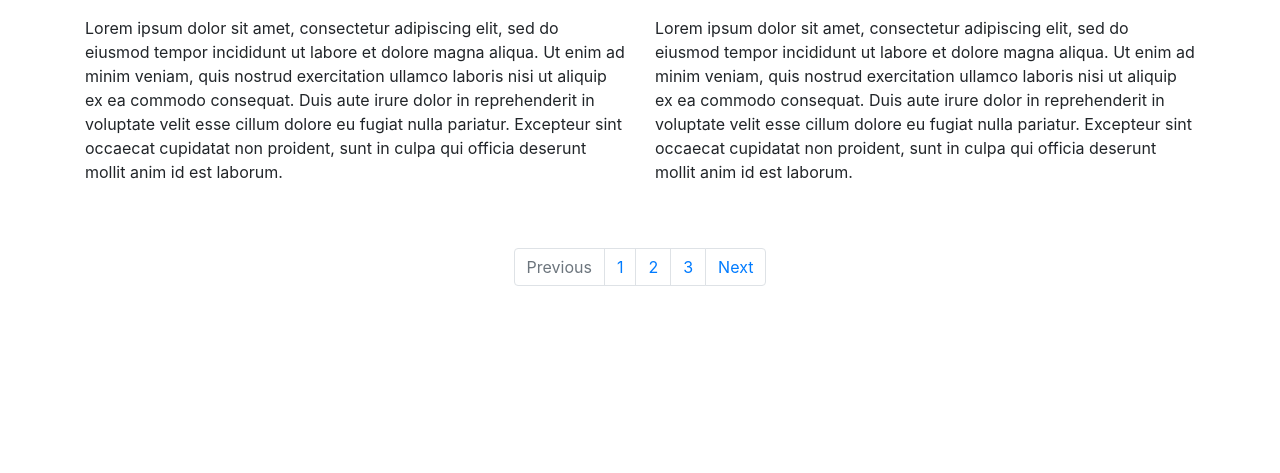
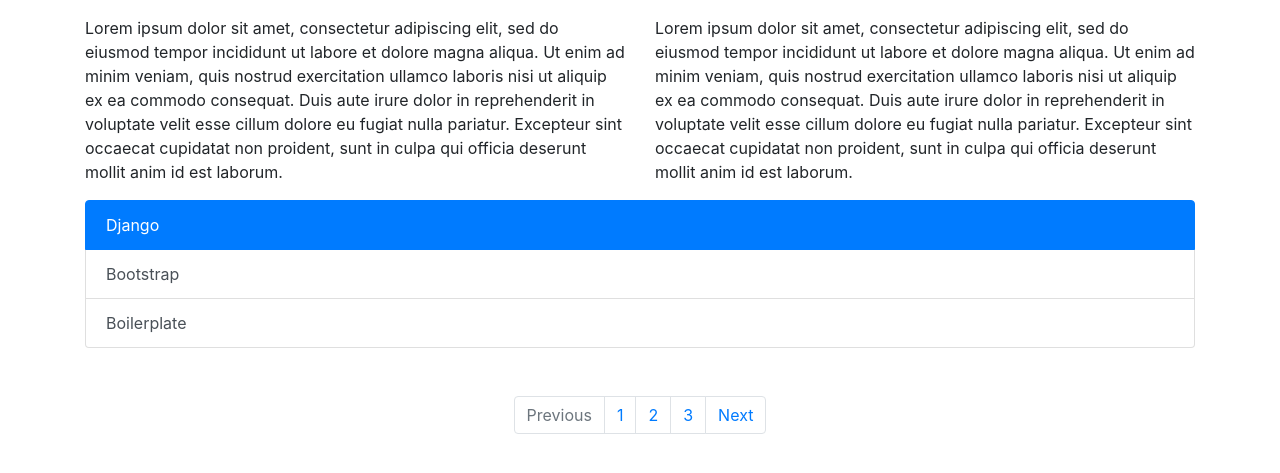
Before and after one commit to endormi/awesome-dj, a Django app: page /about/ in a window 1280 px wide. Shown: the part 182-655 px from the top of the page. Run offline with Django 3.2, Linux system fonts and the light colour scheme; some libraries are stand-ins or nearby versions.

Commit message:
Added a list-group and static css file

```diff
--- /dev/null
+++ b/boilerplate/starter/static/style.css
@@ -0,0 +1,3 @@
+/*
+Add your css here
+*/
--- a/boilerplate/starter/templates/about.html
+++ b/boilerplate/starter/templates/about.html
@@ -32,6 +32,12 @@
   </div>
   </div>
 
+  <div class="list-group">
+    <button type="button" class="list-group-item list-group-item-action active">Django</button>
+    <button type="button" class="list-group-item list-group-item-action">Bootstrap</button>
+    <button type="button" class="list-group-item list-group-item-action">Boilerplate</button>
+  </div>
+
 </div>
 
 {% endblock %}
--- a/boilerplate/starter/templates/base.html
+++ b/boilerplate/starter/templates/base.html
@@ -1,4 +1,7 @@
 <!-- Base of the html pages -->
+
+{% load static %}
+
 <!doctype html>
 <html lang="en">
   <head>
@@ -8,6 +11,8 @@
       {% block title %}<title>django-bootstrap-boilerplate</title>{% endblock %}
     -->
     <meta name="viewport" content="width=device-width, initial-scale=1, shrink-to-fit=no">
+
+    <link rel="stylesheet" href="{% static 'style.css' %}" type="text/css">
     <link rel="stylesheet" href="https://stackpath.bootstrapcdn.com/bootstrap/4.3.1/css/bootstrap.min.css" integrity="sha384-ggOyR0iXCbMQv3Xipma34MD+dH/1fQ784/j6cY/iJTQUOhcWr7x9JvoRxT2MZw1T" crossorigin="anonymous">
   </head>
   <body>
```
